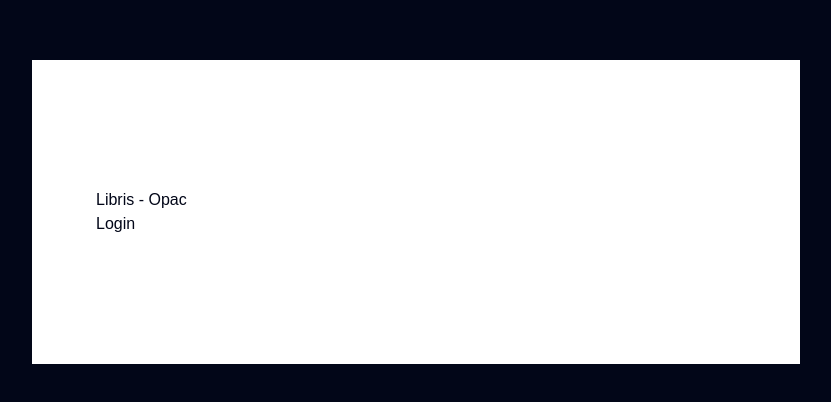
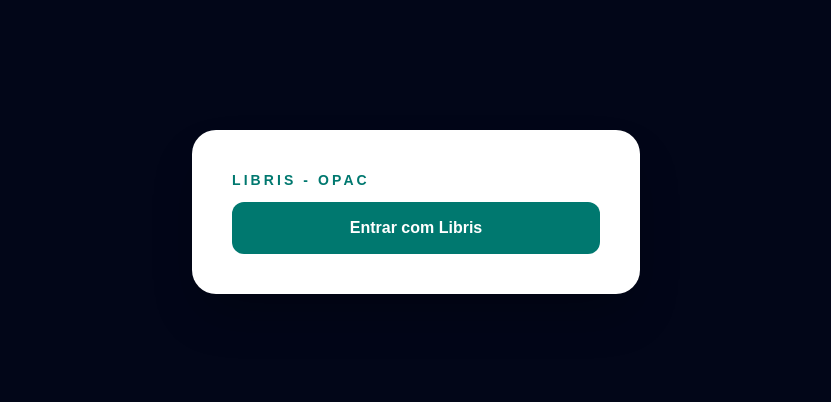
Before and after one commit to inacioigne/libris, a Next.js app in the folder libris-web/: page / in a window 1280 px wide. Shown: the part 188-590 px from the top of the page, without its empty margins (224-1055 px from the left). Built offline with nearby package versions, Linux system fonts and the light colour scheme.

Commit message:
22/10/26

```diff
--- a/libris-web/app/(opac)/page.tsx
+++ b/libris-web/app/(opac)/page.tsx
@@ -2,12 +2,25 @@
 
 export default function Home() {
   return (
-    <div className="flex min-h-screen items-center justify-center bg-slate-950 px-6 py-12 text-slate-950">
-      <main className="flex w-full max-w-3xl flex-col items-center justify-between py-32 px-16 bg-white dark:bg-black sm:items-start">
-       <h1>Libris - Opac</h1>
+    <main className="flex min-h-screen items-center justify-center bg-slate-950 px-6 py-12 text-slate-950">
+      <section
+        className="w-full max-w-md rounded-3xl bg-white p-8 shadow-2xl shadow-black/30 sm:p-10"
+        aria-labelledby="login-title"
+      >
+        <h1 className="mb-3 text-sm font-semibold uppercase tracking-[0.22em] text-teal-700">
+          Libris - Opac
+        </h1>
 
-        <Link href="/login">Login</Link>
-      </main>
-    </div>
+        <form action="/oidc/login" method="post">
+          <input type="hidden" name="returnTo" value="/admin" />
+          <button
+            type="submit"
+            className="w-full cursor-pointer rounded-xl bg-teal-700 px-5 py-3.5 font-semibold text-white transition hover:bg-teal-800 focus-visible:outline-2 focus-visible:outline-offset-4 focus-visible:outline-teal-700"
+          >
+            Entrar com Libris
+          </button>
+        </form>
+      </section>
+    </main>
   );
 }
```
Also changed, not shown: libris-web/app/oidc/callback/route.ts (added).
